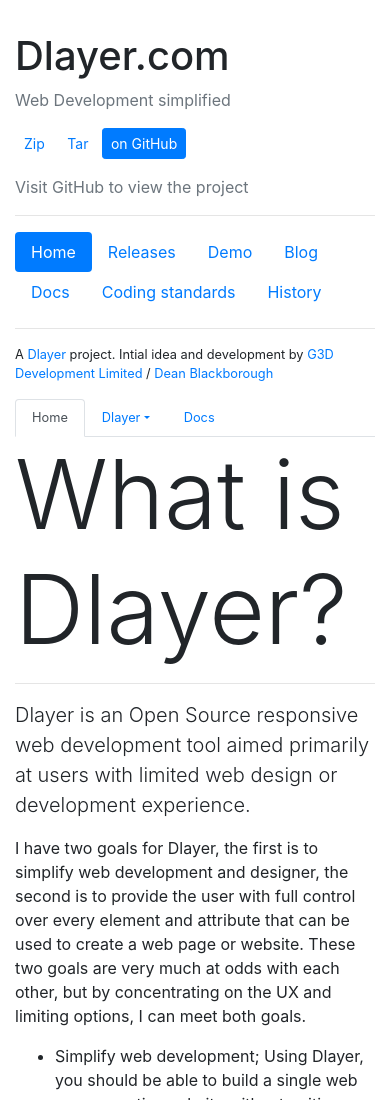
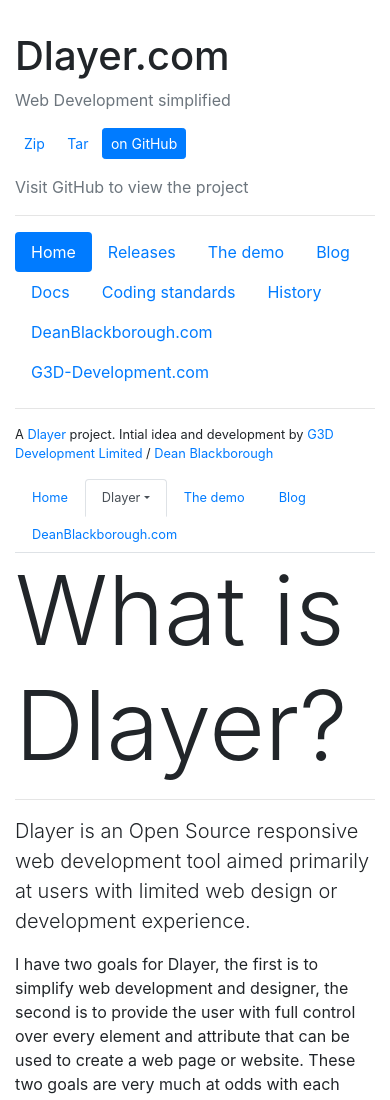
Before and after one commit to deanblackborough/site, a website: page index.html in a window 390 px wide. Shown: the top 1100 px of the page. Drawn offline with nearby package versions, Linux system fonts and the light colour scheme.

Commit message:
Menu update
- Updated the menus, added site links and made demo link visible on
mobile

```diff
--- a/index.html
+++ b/index.html
@@ -65,11 +65,13 @@
 						<ul class="nav nav-pills nav-stacked">
 							<li class="nav-item"><a href="/" class="nav-link active">Home</a></li>
 							<li class="nav-item"><a href="/releases.html" class="nav-link">Releases</a></li>
-							<li class="nav-item"><a href="https://demo.dlayer.com/" class="nav-link">Demo</a></li>
+							<li class="nav-item"><a href="https://demo.dlayer.com/" class="nav-link">The demo</a></li>
 							<li class="nav-item"><a href="http://blog.dlayer.com" class="nav-link">Blog</a></li>
 							<li class="nav-item"><a href="/docs/" class="nav-link">Docs</a></li>
 							<li class="nav-item"><a href="/coding-standards.html" class="nav-link">Coding standards</a></li>
 							<li class="nav-item"><a href="/history.html" class="nav-link">History</a></li>
+							<li class="nav-item"><a href="http://www.deanblackborough.com" class="nav-link">DeanBlackborough.com</a></li>
+							<li class="nav-item"><a href="http://www.g3d-development.com" class="nav-link">G3D-Development.com</a></li>
 						</ul>
 
 						<hr />
@@ -85,18 +87,19 @@
 
 					<div class="small hidden-md-up">
 						<ul class="nav nav-tabs">
-							<li class="nav-item"><a href="/" class="nav-link active">Home</a></li>
+							<li class="nav-item"><a href="/" class="nav-link">Home</a></li>
 							<li class="nav-item dropdown">
-								<a class="nav-link dropdown-toggle" data-toggle="dropdown" href="#" role="button" aria-haspopup="true" aria-expanded="false">Dlayer</a>
+								<a class="nav-link active dropdown-toggle" data-toggle="dropdown" href="#" role="button" aria-haspopup="true" aria-expanded="false">Dlayer</a>
 								<div class="dropdown-menu">
 									<a class="dropdown-item" href="/releases.html">Releases</a>
-                                    <a class="dropdown-item" href="https://demo.dlayer.com">Demo</a>
-                                    <a class="dropdown-item" href="http://blog.dlayer.com">Blog</a>
 									<a class="dropdown-item" href="/coding-standards.html">Coding standards</a>
 									<a class="dropdown-item" href="/history.html">History</a>
+									<a class="dropdown-item" href="/docs/">Docs</a>
 								</div>
 							</li>
-							<li class="nav-item"><a href="/docs/" class="nav-link">Docs</a></li>
+							<li class="nav-item"><a href="https://demo.dlayer.com" class="nav-link">The demo</a></li>
+							<li class="nav-item"><a href="http://blog.dlayer.com" class="nav-link">Blog</a></li>
+							<li class="nav-item"><a href="http://www.deanblackborough.com" class="nav-link">DeanBlackborough.com</a></li>
 						</ul>
 					</div>
 				</div>
```
Also changed, not shown: coding-standards.html (+8 -6 lines), down.html (+8 -5 lines), history.html (+7 -4 lines), private-releases.html (+7 -4 lines), releases.html (+8 -5 lines).
